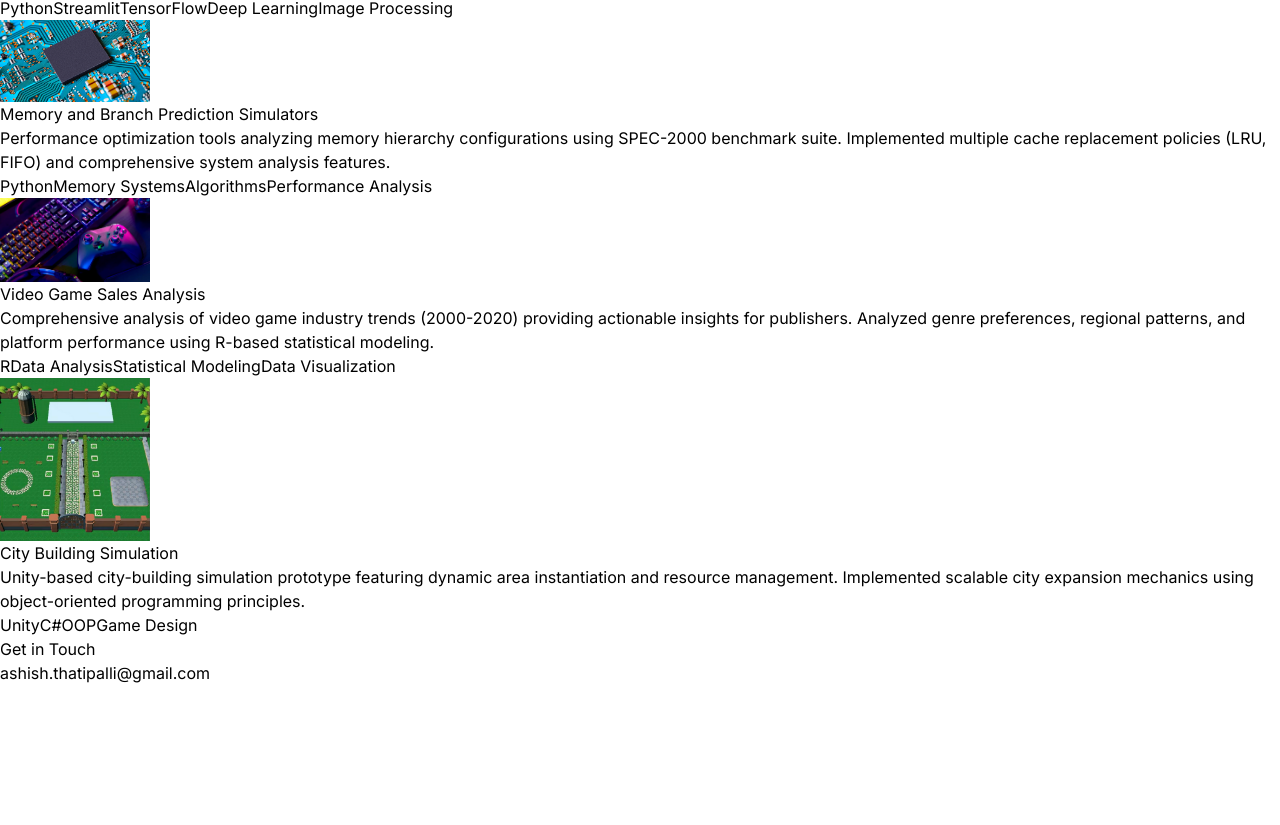
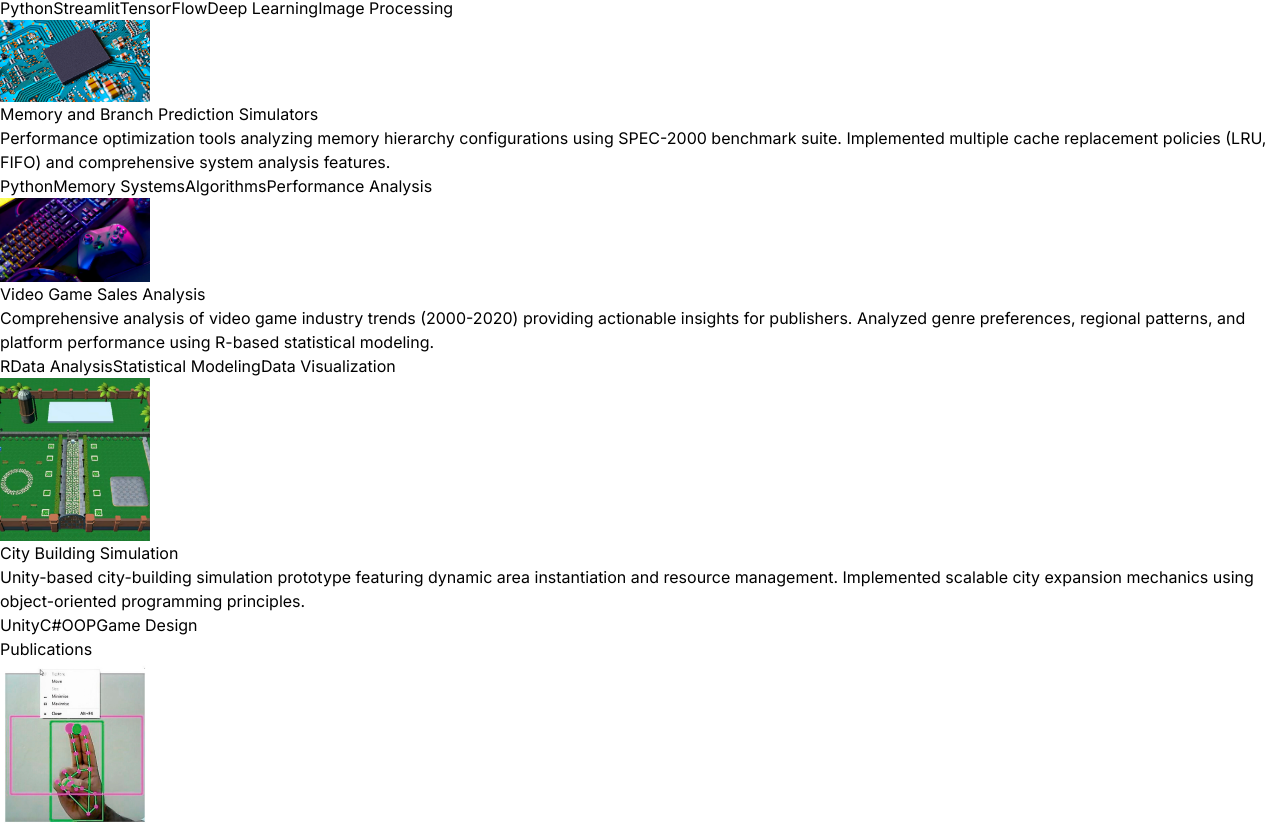
Before and after one commit to Ashish-1521/portfolio, a React (Vite) app: page / in a window 1280 px wide. Shown: the part 3733-4558 px from the top of the page. Before the commit the page ends 4418 px from the top, so only its background shows below. Built offline with nearby package versions, Linux system fonts and the light colour scheme.

Commit message:
added publication section

```diff
--- a/src/App.jsx
+++ b/src/App.jsx
@@ -1,11 +1,12 @@
 // import React from "react";
-import Navbar from "./components/NavBar";
+import Navbar from "./components/Navbar";
 import Hero from "./components/Hero";
 import About from "./components/About";
 import Technologies from "./components/Technologies";
 import Experience from "./components/Experience";
 import Projects from "./components/Projects";
 import Contact from "./components/Contact";
+import Publications from "./components/Publications";
 
 const App = () => {
   return (
@@ -22,6 +23,7 @@ const App = () => {
         <Technologies />
         <Experience />
         <Projects />
+        <Publications />
         <Contact />
       </div>
     </div>
--- /dev/null
+++ b/src/components/Publications.jsx
@@ -0,0 +1,63 @@
+import { PUBLICATIONS } from "../constants";
+import { motion } from "framer-motion";
+
+
+// import React from 'react'
+
+const Publications = () => {
+    return (
+        <div className="border-b border-neutral-900 pb-4">
+            <motion.h2
+                whileInView={{ opacity: 1, y: 0 }}
+                initial={{ opacity: 0, y: -100 }}
+                transition={{ duration: 0.5 }}
+                className="my-20 text-center text-4xl">
+                Publications
+            </motion.h2>
+            <div>
+                {PUBLICATIONS.map((publication, index) => (
+                    <div key={index} className="mb-8 flex flex-wrap lg:justify-center">
+                        <motion.div
+                            whileInView={{ opacity: 1, x: 0 }}
+                            initial={{ opacity: 0, x: -100 }}
+                            transition={{ duration: 1 }}
+                            className="w-full lg:w-1/4">
+                            <img width={150} height={150} src={publication.image} alt="" className="mb-6 rounded" />
+                        </motion.div>
+                        <motion.div
+                            whileInView={{ opacity: 1, x: 0 }}
+                            initial={{ opacity: 0, x: -100 }}
+                            transition={{ duration: 1 }}
+                            className="w-full lg:w-1/4">
+                            <h2 className="mb-2 font-semibold">PAPER ID</h2>
+                            <h3 className="mb-4 text-neutral-400">{publication.paperId}</h3>
+                            <h2 className="mb-2 font-semibold">Date</h2>
+                            <h3 className="mb-2 text-neutral-500">{publication.date}</h3>
+                            <a href={publication.publicationLink} className="mb-2 border-b font-semibold">Publication Link</a>
+                        </motion.div>
+                        <motion.div
+                            whileInView={{ opacity: 1, x: 0 }}
+                            initial={{ opacity: 0, x: 100 }}
+                            transition={{ duration: 1 }}
+                            className="w-full max-w-xl lg:w-3/4">
+                            <h6 className="mb-2 font-semibold">{publication.title}</h6>
+                            <p className="mb-4 text-neutral-400">{publication.description}</p>
+                            {publication.technologies.map((technique, index) => (
+                                <span key={index} className="bg-gray-200 mr-2 px-2 py-1 rounded-sm text-xs font-semibold text-gray-700">
+                                    {technique}
+                                </span>
+                            ))}
+                            <h6 className="mt-4 mb-2 text-neutral-200">Features : </h6>
+                            {publication.features.map((feature, index) => (
+                                <span key={index} className="inline-block justify-start mb-2 bg-neutral-900 text-purple-400 font-medium rounded-full px-3 py-1 text-sm">
+                                    {feature}
+                                </span>
+                            ))}
+                        </motion.div>
+                    </div>
+                ))}
+            </div>
+        </div>);
+}
+
+export default Publications;
--- a/src/constants/index.js
+++ b/src/constants/index.js
@@ -4,6 +4,7 @@ import city from "../assets/projects/city.png";
 import classification from "../assets/projects/classification.png";
 import gd from "../assets/projects/gd.jpg";
 import land from "../assets/projects/land-fill.png";
+import mouse from "../assets/projects/virtual_mouse.jpg";
 
 export const HERO_CONTENT = `I am a dynamic software engineer and full stack developer with a passion for crafting innovative digital solutions. Combining expertise in modern web technologies like React, Angular, and Node.js with cloud platforms and DevOps practices, I specialize in building scalable, user-centric applications. Currently pursuing my Master's in Computer Science while serving as a Graduate Teaching Associate, I bring a unique blend of academic insight and practical development experience to every project.`;
 
@@ -77,3 +78,28 @@ export const CONTACT = {
   phoneNo: "+12 4555 666 00 ",
   email: "ashish.thatipalli@gmail.com",
 };
+
+export const PUBLICATIONS = [
+  {
+    title: "Virtual Mouse",
+    image: mouse, // Ensure 'city' is defined/imported correctly
+    description: `The "Virtual Mouse" research paper, published in the International Research Journal of Modernization in Engineering Technology and Science (IRJMETS), presents a vision-based system for touch-free human-computer interaction. Utilizing real-time hand gesture recognition, this system performs essential mouse operations such as clicking, dragging, and scrolling without requiring a physical device.
+By leveraging computer vision techniques, the Virtual Mouse enhances accessibility and hygiene, making it ideal for healthcare environments, public kiosks, and educational institutions where minimizing physical contact is crucial. The system is built using Python and OpenCV, incorporating Haar cascades and contour detection to recognize gestures efficiently.
+This innovation offers a more natural and interactive computing experience, contributing to advancements in human-computer interaction (HCI), assistive technology, and computer vision applications.`,
+    technologies: ["Python", "OpenCV", "Haar Cascades", "Contour Detection"],
+    features: [
+      "Real-time hand gesture recognition",
+      "Supports left-click, right-click, double-click, drag, and scroll",
+      "Touch-free interaction for hygienic and accessible computing"
+    ],
+    // applications: [
+    //   "Healthcare environments",
+    //   "Public kiosks",
+    //   "Educational institutions"
+    // ],
+    journal: "International Research Journal of Modernization in Engineering Technology and Science (IRJMETS)",
+    date: "April 2022",
+    paperId: "IRJMETS40400115863",
+    publicationLink: "https://www.irjmets.com/uploadedfiles/paper/issue_4_april_2022/21664/final/fin_irjmets1651296943.pdf"
+  }
+];
```
Also changed, not shown: src/assets/projects/virtual_mouse.jpg (added).
